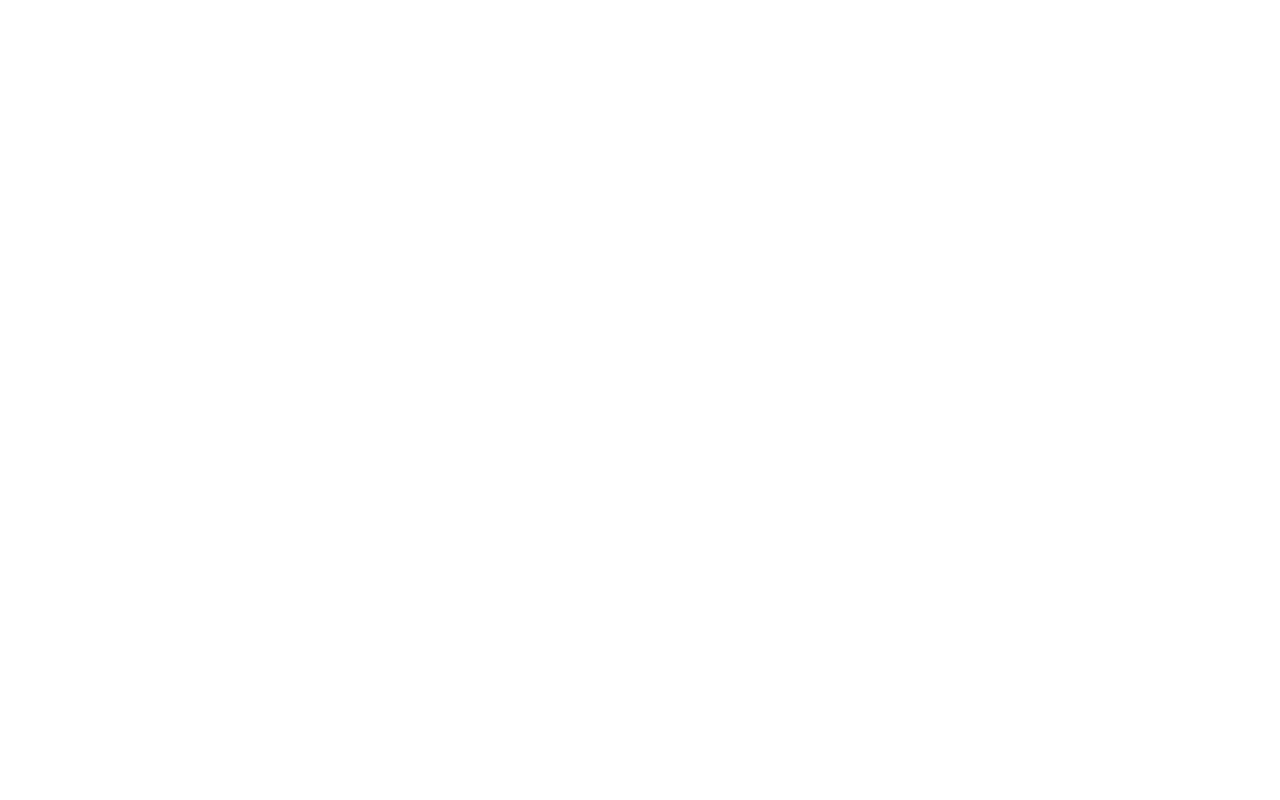
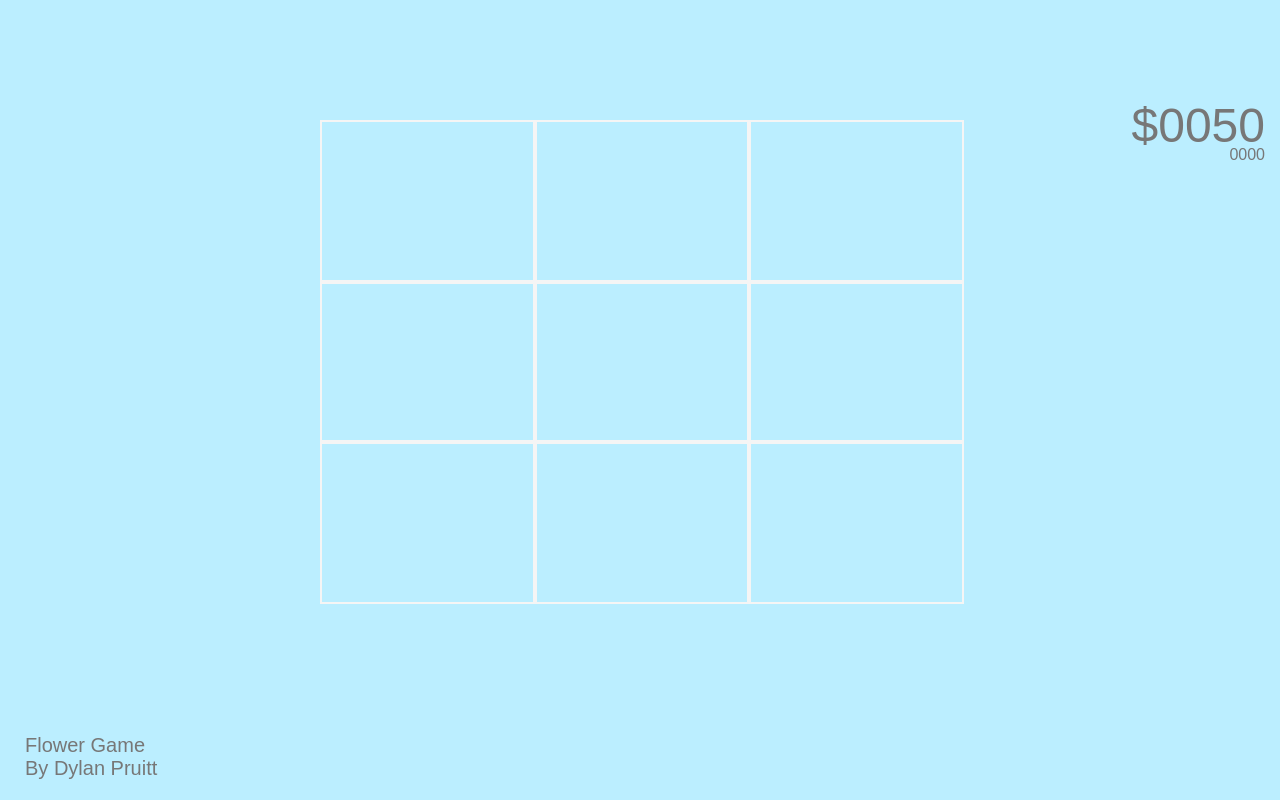
Before and after one commit to dylanpruitt/floral-arrangement-game, a plain HTML site: page index.html in a window 1280 px wide. Drawn offline with Linux system fonts and the light colour scheme.

Commit message:
Updated style for page

```diff
--- a/index.html
+++ b/index.html
@@ -3,7 +3,30 @@
     <title>Flower Arrangement Game</title>
 </head>
 <body>
+    <div id="map-container"></div>
+    <link rel="stylesheet" href="style.css">
+    <p id="money" title="How much money you currently have.">$0050</p>
+    <p id="total-score" title="Your total score this game.">0000</p>
+    <p id="game-info">Flower Game<br>By Dylan Pruitt</p>
     <script src="flowers.js"></script>
     <script src="game.js"></script>
+    <script>
+        let createMap = function () {
+            for (let i = 0; i < size * size; i++) {
+                let x = i % size, y = Math.floor(i / size);
+                var div = document.createElement("div");
+                div.id = "map-tile-" + i;
+                div.className = "map-tile";
+                div.style.width = (100 / size) + "%";
+                div.style.height = (100 / size) + "%";
+                div.style.left = (x * (100 / size)) + "%";
+                div.style.top = (y * (100 / size)) + "%";
+
+                document.getElementById("map-container").appendChild(div);
+                document.getElementById("map-tile-" + i).onclick = function () { changeMapTile (i); };
+            }
+        }
+        createMap();
+    </script>
 </body>
 </html>
--- /dev/null
+++ b/style.css
@@ -0,0 +1,40 @@
+body {
+    background-color: #bbeeff;
+    color: #777777;
+    font-family: Arial, Helvetica, sans-serif;
+}
+
+#game-info {
+    position: absolute;
+    bottom: 0px;
+    left: 25px;
+    font-size: 20px;
+}
+
+#money {
+    position: absolute;
+    top: 50px;
+    right: 15px;
+    font-size: 48px;
+}
+
+#total-score {
+    position: absolute;
+    top: 130px;
+    right: 15px;
+}
+
+#map-container {
+    width: 50%;
+    height: 60%;
+    position: absolute;
+    left: 25%;
+    top: 15%;
+}
+
+.map-tile {
+    font-size: 10px;
+    line-height: 20px;
+    border: 2px solid whitesmoke;
+    position: absolute;
+}
```
